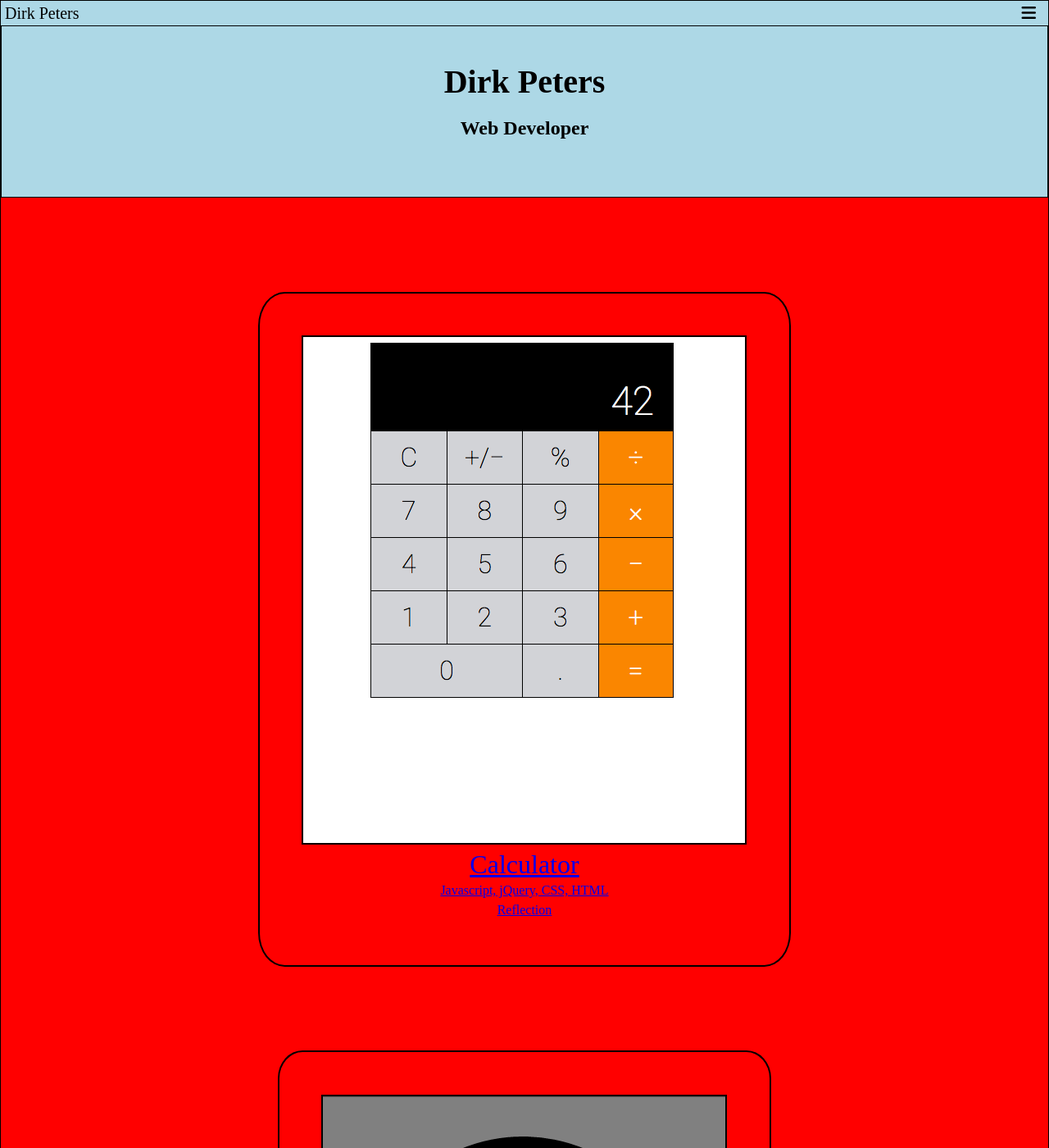
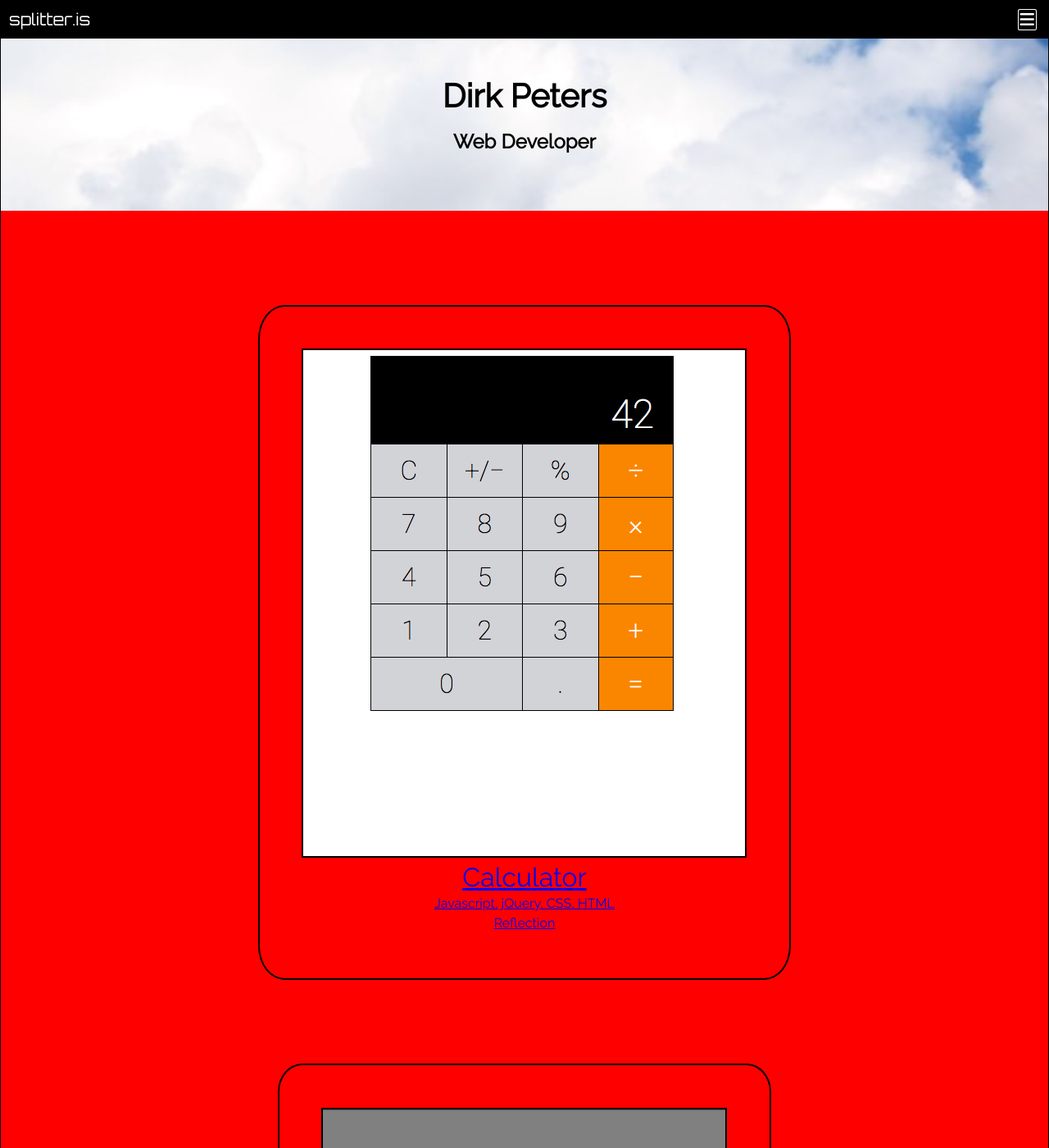
Before and after one commit to halfalpine/halfalpine.github.io, a Jekyll site: the page built from index.html, in a window 1280 px wide and 1400 px high. Shown: the whole window at 82% size. Built offline with Jekyll 4.4.1, drawn with Linux system fonts in a browser that asks for light colours; nearby versions of some CDN libraries.

Commit message:
Add photo and format to header

```diff
--- a/_includes/head.html
+++ b/_includes/head.html
@@ -4,5 +4,6 @@
   <title>{{ site.title }}</title>
   <link rel="stylesheet" href="css/reset.css">
   <link rel="stylesheet" href="https://use.fontawesome.com/00f8eba11a.css">
+  <link href="https://fonts.googleapis.com/css?family=Orbitron|Raleway" rel="stylesheet">
   <link rel="stylesheet" href="css/main.css">
 </head>
--- a/_includes/header.html
+++ b/_includes/header.html
@@ -1,8 +1,8 @@
 <header id="header">
   <nav>
-    <span>Dirk Peters</span>
+    <span>splitter.is</span>
     <div id="drop-down">
-      <i class="fa fa-bars" aria-hidden="true"></i>
+      <i id="menu-icon" class="fa fa-bars" aria-hidden="true"></i>
       <ul class="page-list">
         {% for section in site.data.document.sections %}
         <li class="page-item"><a class="header-links" href="{{ section.url }}">{{ section.name }}</a></li>
--- a/_sass/_default.sass
+++ b/_sass/_default.sass
@@ -8,3 +8,4 @@ html
 body
   border: 1px solid black
   background-color: red
+  font-family: 'Raleway', sans-serif
--- a/_sass/_header.sass
+++ b/_sass/_header.sass
@@ -1,16 +1,28 @@
 header
-  background-color: lightblue
+  background-image: url("../images/header/skyline_silo.jpg")
+  background-size: cover
 
   nav
+    position: fixed
     display: inline-flex
     flex-wrap: nowrap
     justify-content: space-between
+    align-items: center
     width: 100%
-    padding: .25em
+    padding: .5em
+    color: white
+    background-color: black
     font-size: 1.25em
 
     span
       display: inline-block
+      vertical-align: middle
+      font-family: 'Orbitron', sans-serif
+
+    #menu-icon
+      padding: 10%
+      border: 1px solid white
+      border-radius: 10%
 
   .center
     margin: auto
@@ -18,8 +30,7 @@ header
     text-align: center
 
   #banner
-    padding: 3em
-    border: 1px solid black
+    padding: 6em 3em 3em
 
     #banner-title
       font-size: 2.5em
```
Also changed, not shown: images/header/skyline_silo.jpg (added).
